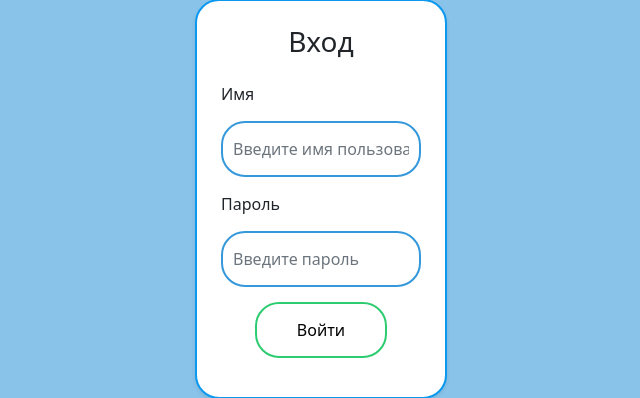
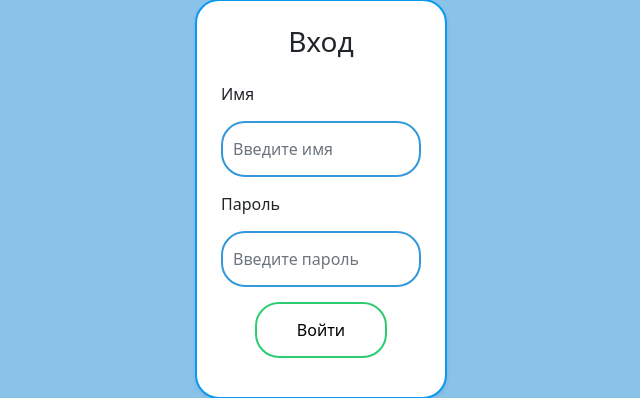
Before and after one commit to 1mmo/here_point, a Django app: page /accounts/login/ in a window 1280 px wide. Shown: the part 201-599 px from the top of the page, without its empty margins (319-959 px from the left). Run offline with Django 3.2, Linux system fonts and the light colour scheme; some libraries are stand-ins or nearby versions.

Commit message:
For Ryslan

```diff
--- a/src/here_point/settings.py
+++ b/src/here_point/settings.py
@@ -29,7 +29,6 @@ INSTALLED_APPS = [
     # My apps
     'main.apps.MainConfig',
     'users.apps.UsersConfig',
-    'bootstrap5',
 ]
 
 
--- a/src/users/forms.py
+++ b/src/users/forms.py
@@ -52,3 +52,9 @@ class RegisterUserForm(forms.ModelForm):
         model = AdvUser
         fields = {'username', 'email', 'password1', 'password2',
                   'first_name', 'last_name', 'send_messages'}
+
+"""
+class LoginForm(forms.Form):
+    username = forms.CharField()
+    password = forms.CharField(widget=forms.PasswordInput)
+"""
--- a/src/users/templates/users/login.html
+++ b/src/users/templates/users/login.html
@@ -1,22 +1,16 @@
 {% extends "layout/basic.html" %}
-{% load bootstrap5 %}
 
 {% block content %}
 <h3 class="text-center mb-4">Вход</h3>
 {% if user.authenticated %}
 <h3 class="text-center mb-4">Вы уже выполнили вход</h3>
 {% else %}
-<form action="" method="post">
+<form method="post">
 	{% csrf_token %}
 	<div class="form-group">
-		<!--{% bootstrap_form form layout='horizontal' %}
-		<input type='hidden' name='next' value=''{{ next }}''>
-		{% buttons submit='Войти' %}{% endbuttons %} -->
-		<label for="name">Имя</label>
-		<input type='text' class="form-control" id="name" placeholder="Введите имя пользователя">
-        </div>
-	<div class="form-group">
-		<label for="password">Пароль</label>
+		<label for="text">Имя</label>
+		<input type='text' class="form-control" id="text" placeholder="Введите имя">
+		<label for="pass">Пароль</label>
 		<input type="password" class="form-control" id="pass" placeholder="Введите пароль">
 	</div>
 	<input type="hidden" name="next" value="{{ next }}">
```
